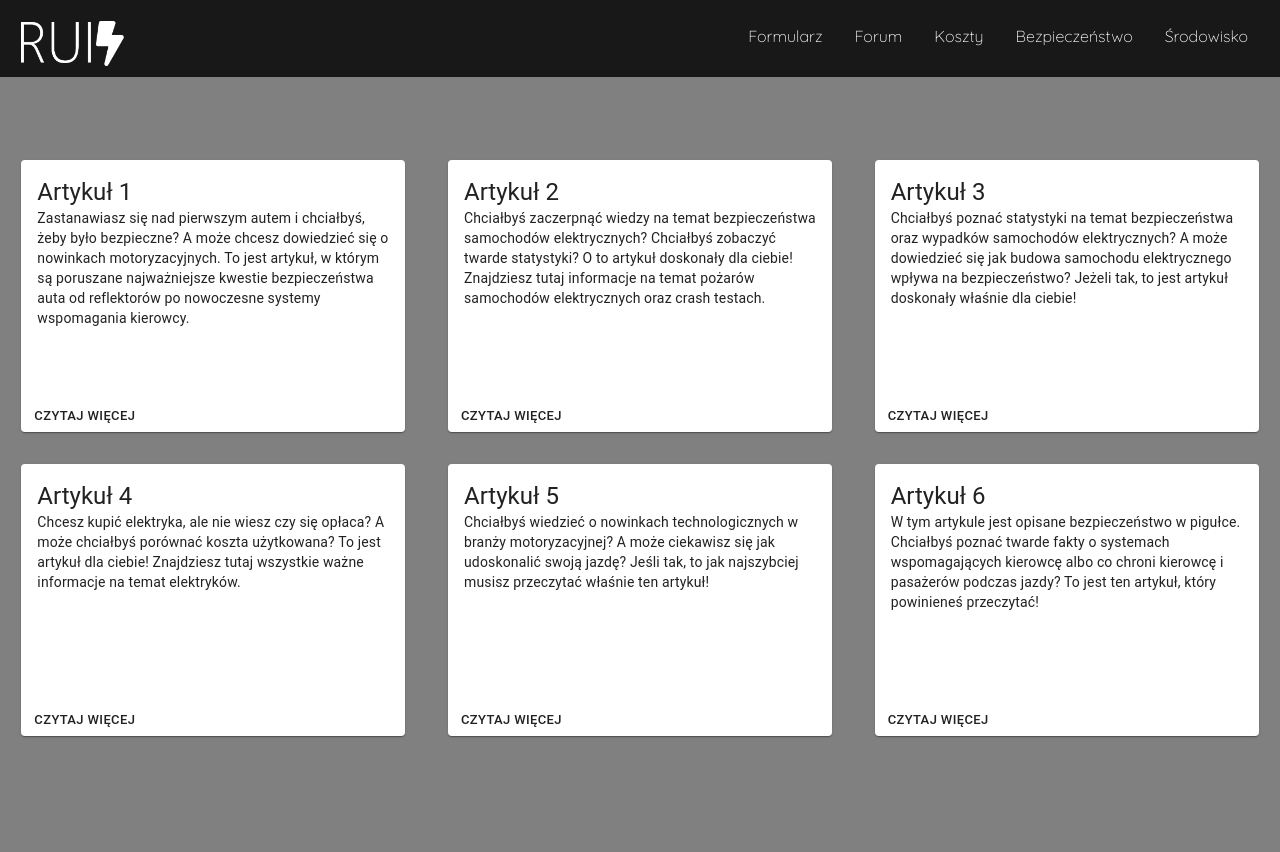
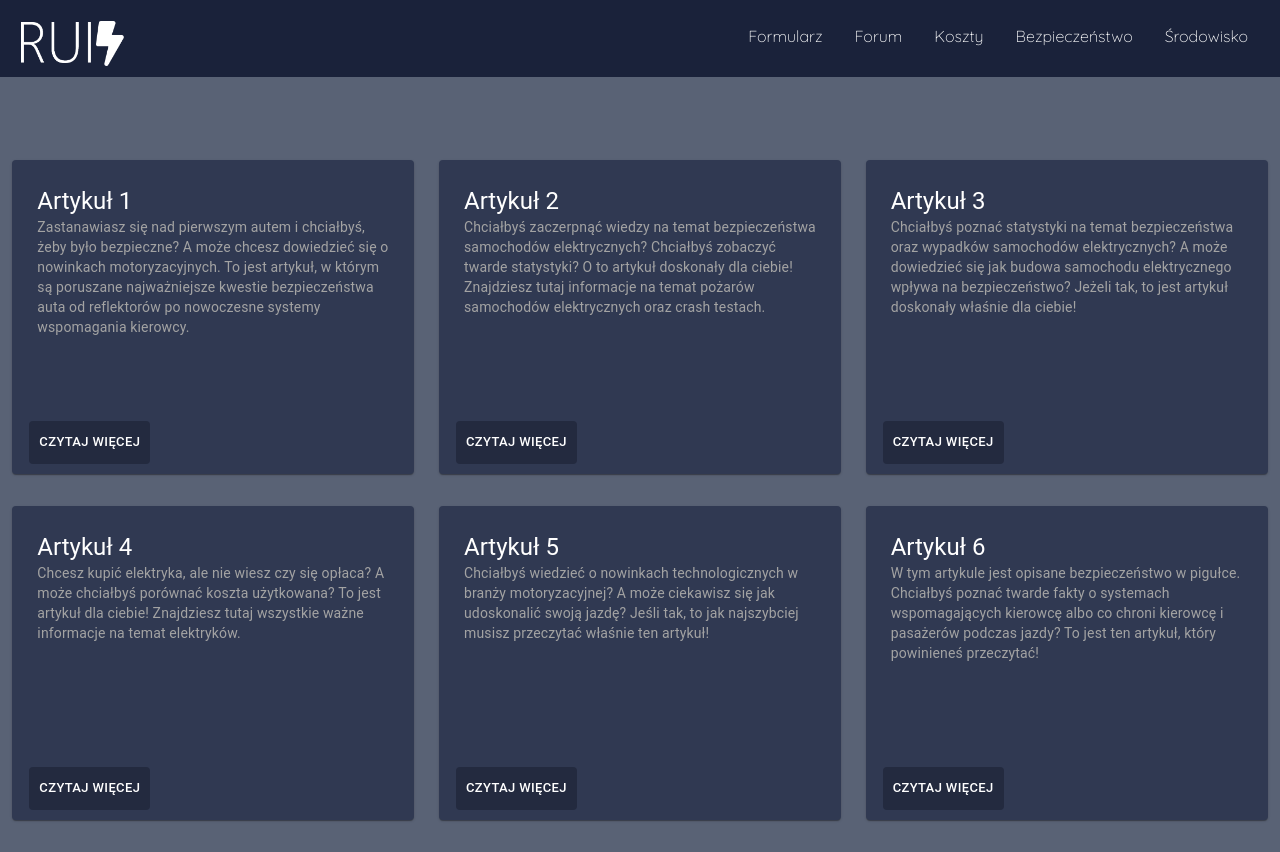
Before and after one commit to Just-Simon-Dev/hackaton, a React (Create React App) app: page /bezpieczenstwo in a window 1280 px wide. Before the commit the page ends 800 px from the top, so only its background shows below. Built offline with nearby package versions, Linux system fonts and the light colour scheme.

Commit message:
styl do kart v2

```diff
--- a/src/styles/style.css
+++ b/src/styles/style.css
@@ -4,7 +4,7 @@ body {
   padding: 0;
   -webkit-box-sizing: border-box;
           box-sizing: border-box;
-  background: gray;
+  background: #596275;
   color: white;
   font-family: 'Quicksand', sans-serif;
 }
@@ -36,16 +36,28 @@ ul, li {
 }
 
 .safety-container .karty {
+  padding: 9px;
   width: 30%;
   margin-bottom: 2rem;
   min-width: 16rem;
   position: relative;
-  height: 17rem;
+  min-height: 17rem;
+  height: 40vh;
+  max-height: 18.5rem;
+  background: #303952;
+  color: #a3a3a3;
+}
+
+.safety-container .karty h2 {
+  color: white;
 }
 
 .safety-container .karty button {
   position: absolute;
-  bottom: 0;
+  bottom: 10px;
+  color: white;
+  padding: 10px;
+  background: #232a3f;
 }
 
 .menu {
@@ -54,7 +66,7 @@ ul, li {
   display: -ms-flexbox;
   display: flex;
   height: 4.8rem;
-  background: #181818;
+  background: #1a223a;
   position: fixed;
   z-index: 20;
   top: 0;
@@ -82,7 +94,7 @@ ul, li {
   position: fixed;
   height: 100vh;
   width: 100vw;
-  background: #181818;
+  background: #1a223a;
   z-index: -1;
   -webkit-animation-fill-mode: forwards;
           animation-fill-mode: forwards;
--- a/src/styles/style.scss
+++ b/src/styles/style.scss
@@ -1,11 +1,11 @@
-$gray : rgb(24, 24, 24);
+$gray : #1a223a;;
 @import url('https://fonts.googleapis.com/css2?family=Quicksand:wght@300&display=swap');
 
 body{
     margin: 0;
     padding: 0;
     box-sizing: border-box;
-    background: gray;
+    background: #596275;
     color: white;
     font-family: 'Quicksand', sans-serif;
 }
@@ -27,14 +27,25 @@ ul, li{
     justify-content: space-around;
     height: calc(100% - 5rem);
     .karty{
+        padding: 9px;
         width: 30%;
         margin-bottom: 2rem;
         min-width: 16rem;
         position: relative;
-        height: 17rem;
+        min-height: 17rem;
+        height: 40vh;
+        max-height: 18.5rem;
+        background: #303952;
+        color: rgb(163, 163, 163);
+        h2{
+            color: white;
+        }
         button{
             position: absolute;
-            bottom: 0;
+            bottom: 10px;
+            color: white;
+            padding: 10px;
+            background: #232a3f;
         }
     }
 }
```
Also changed, not shown: 1 other file (tests, documents, lock files or other folders).
